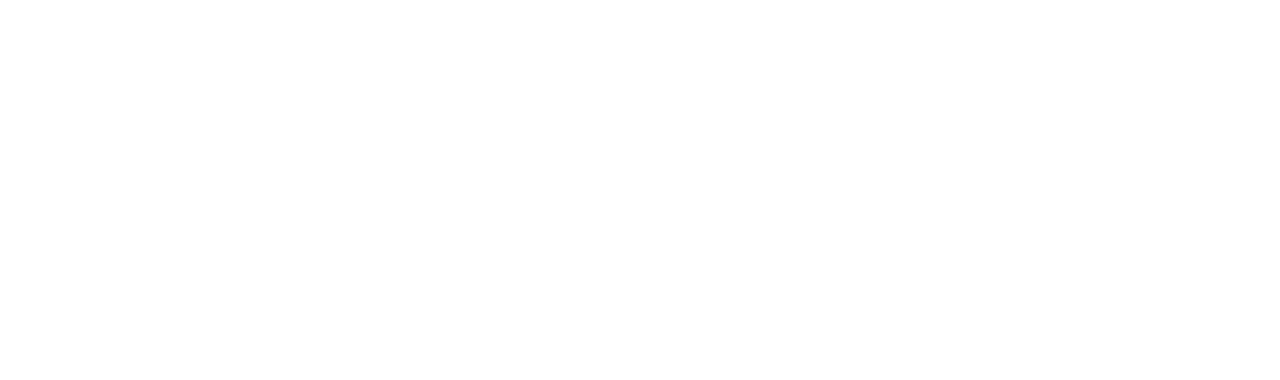
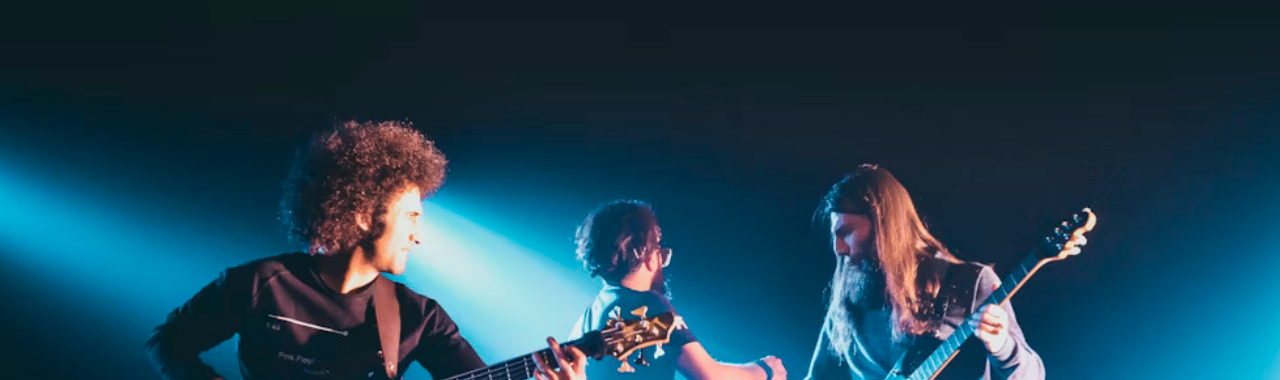
Before and after one commit to MagMillen-Dutka/MusicBandWebsite, a plain HTML site: page index.html in a window 1280 px wide. Shown: the top 380 px of the page. Drawn offline with Linux system fonts and the light colour scheme; the site is published under a folder, as on GitHub Pages, so addresses that start at the root find nothing; a web font is replaced by a local one.

Commit message:
image link change

```diff
--- a/assets/css/style.css
+++ b/assets/css/style.css
@@ -10,7 +10,7 @@
 body {
     font-family: Arial, sans-serif;
     line-height: 1.6;
-    background-image: url('/assets/images/BandWebsiteImage.jpg');
+    background-image: url('../images/BandWebsiteImage.jpg');
     background-repeat:no-repeat;
     background-size: cover;
     min-height: 100vh;
```
